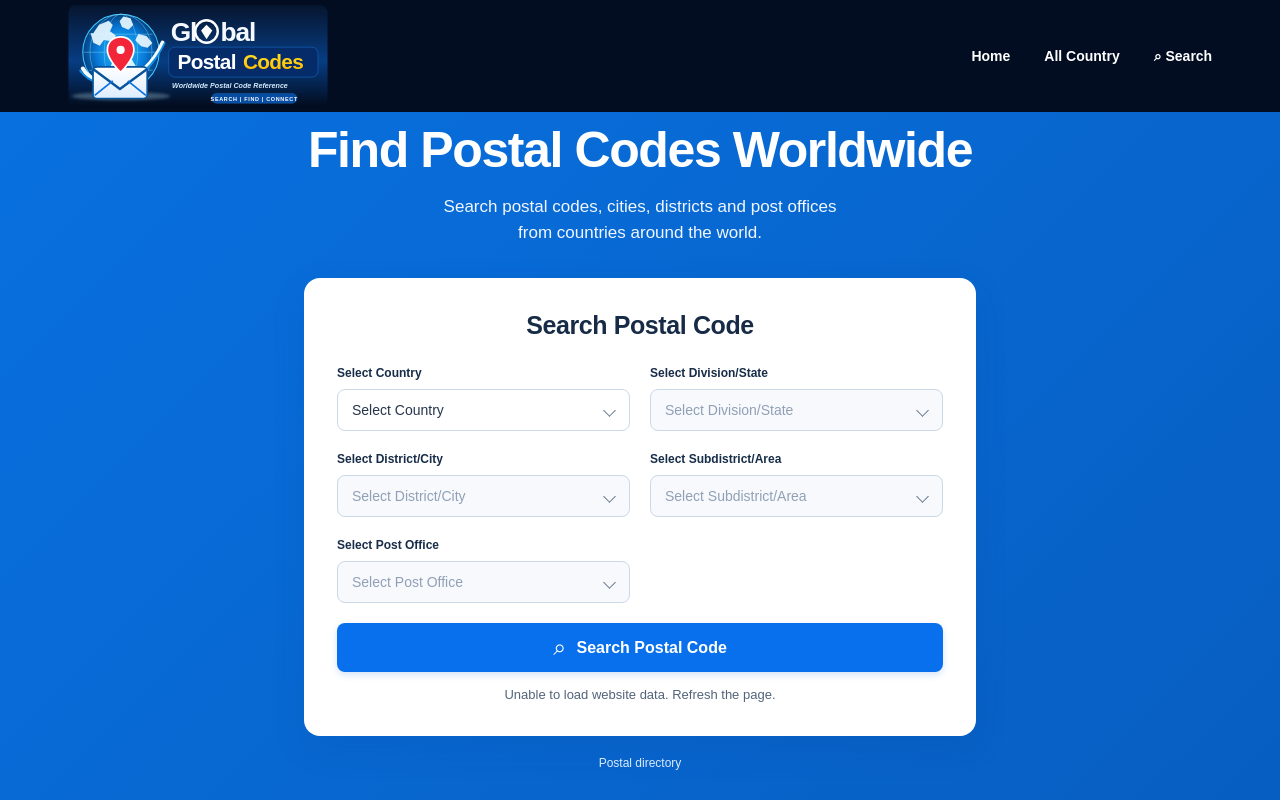
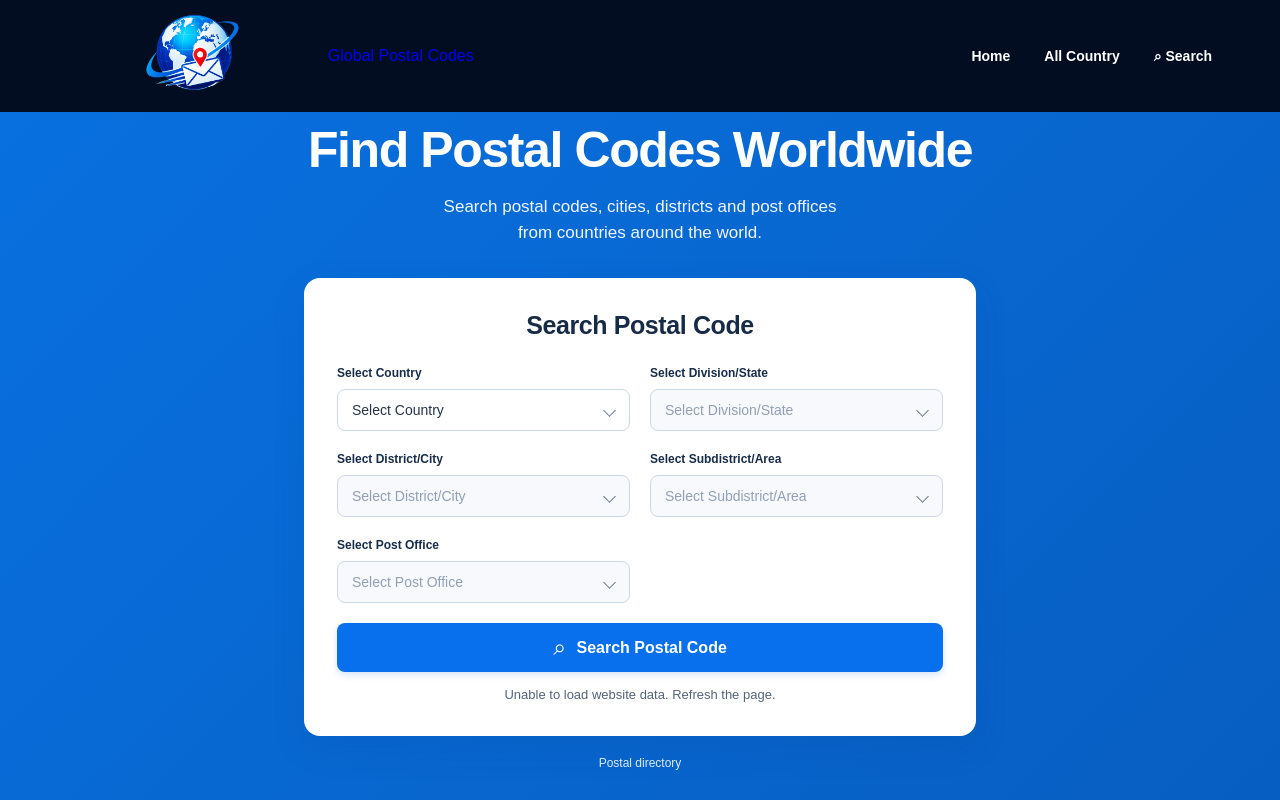
Before and after one commit to codersshamim/gpc, a website: page public/index.html in a window 1280 px wide. Shown: the top 800 px of the page. Drawn offline with Linux system fonts and the light colour scheme; no server answers.

Commit message:
Use uploaded PNG logo in homepage header

```diff
--- a/public/index.html
+++ b/public/index.html
@@ -9,7 +9,7 @@
 </head>
 <body>
   <header class="site-header">
-    <a class="brand" href="/" aria-label="Global Postal Codes home"><img src="/logo.svg" alt="Global Postal Codes"></a>
+    <a class="brand" href="/" aria-label="Global Postal Codes home"><img src="/logo.png" alt=""><span class="brand-name"><span>Global</span> <span>Postal Codes</span></span></a>
     <nav aria-label="Main navigation">
       <a href="/" aria-current="page">Home</a>
       <a href="/countries.html">All Country</a>
```
